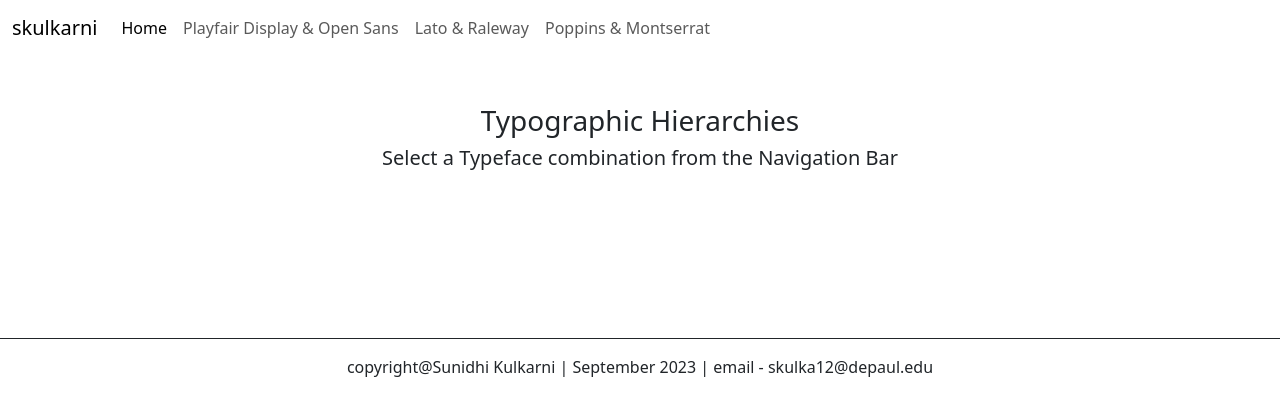
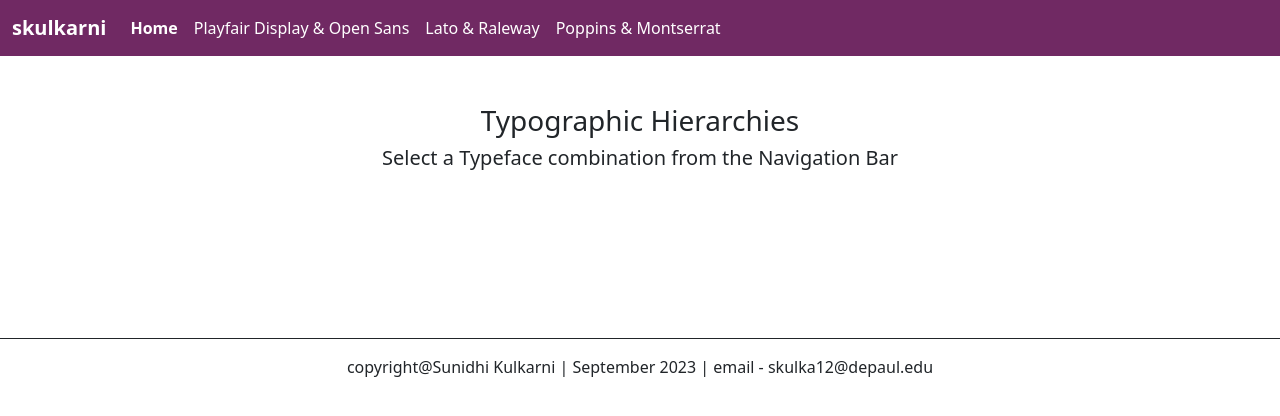
Before and after one commit to sunidhikool/hci-472, a plain HTML site: page index.html in a window 1280 px wide. Drawn offline with nearby package versions, Linux system fonts and the light colour scheme; the site is published under a folder, as on GitHub Pages, so addresses that start at the root find nothing.

Commit message:
Update index.html

```diff
--- a/index.html
+++ b/index.html
@@ -7,7 +7,7 @@
 
     <!--CSS-->
     <link href="https://cdn.jsdelivr.net/npm/bootstrap@5.3.2/dist/css/bootstrap.min.css" rel="stylesheet" integrity="sha384-T3c6CoIi6uLrA9TneNEoa7RxnatzjcDSCmG1MXxSR1GAsXEV/Dwwykc2MPK8M2HN" crossorigin="anonymous">
-    <link rel="stylesheet" href="/typocss/typographicHierarchies.css">
+    <link rel="stylesheet" href="typocss/typographicHierarchies.css">
     <link rel="preconnect" href="https://fonts.googleapis.com">
     <link rel="preconnect" href="https://fonts.gstatic.com" crossorigin>
     <link href="https://fonts.googleapis.com/css2?family=Work+Sans:wght@300;500&display=swap" rel="stylesheet">
```
